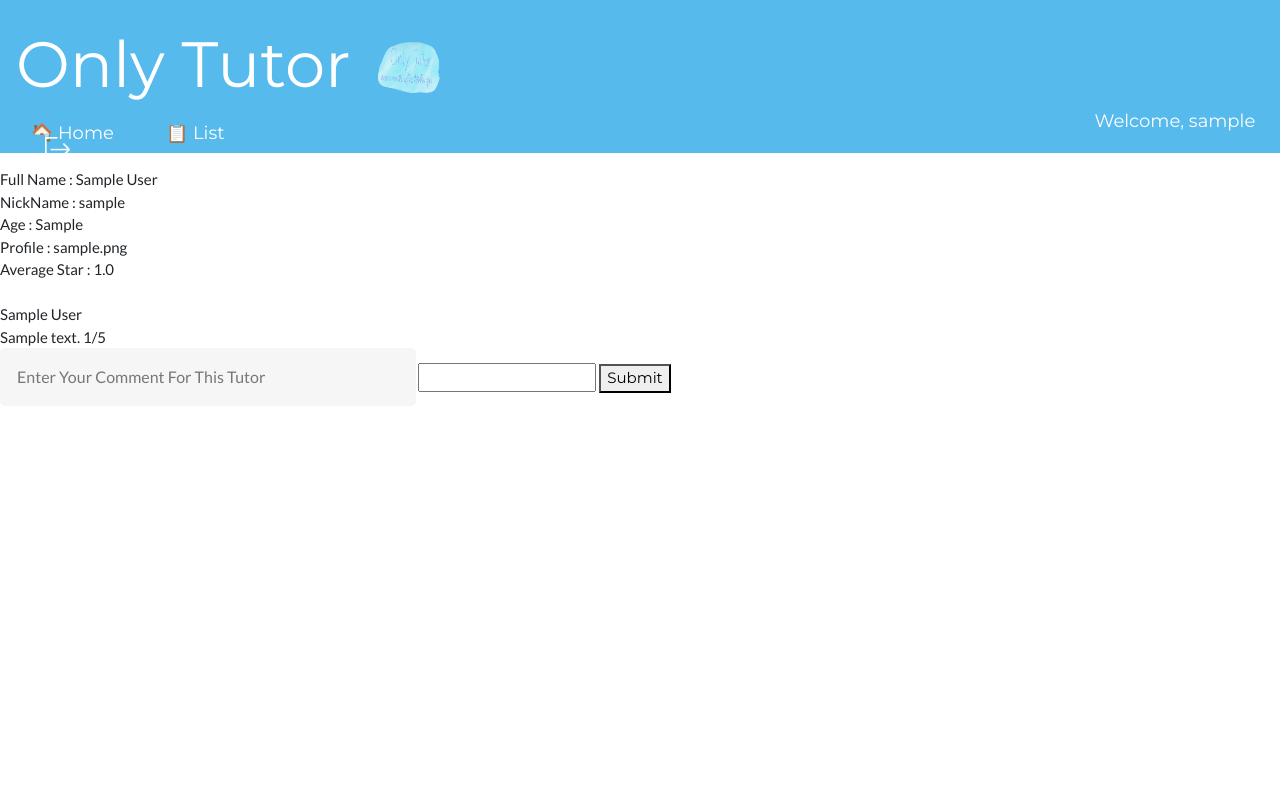
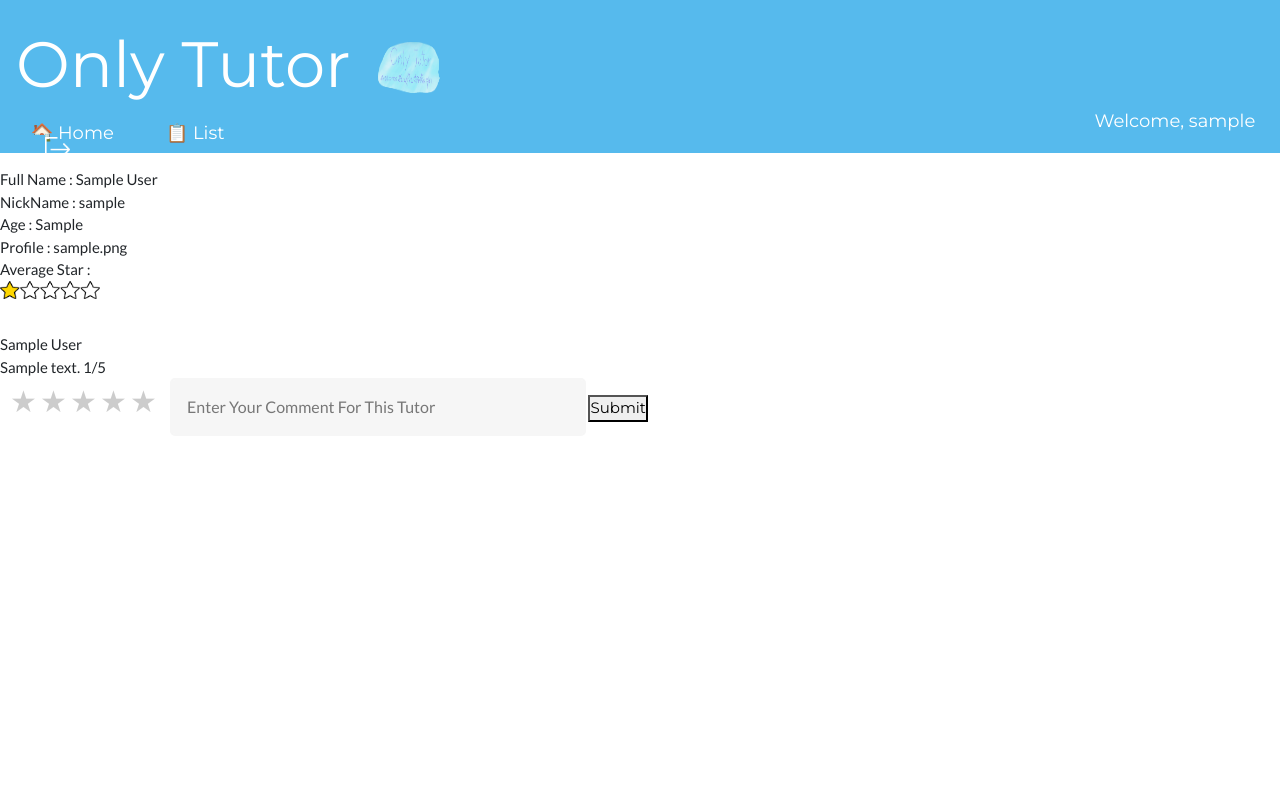
Before and after one commit to 6210612609/projectX, a Django app: page /students/course/tutor/1 in a window 1280 px wide. Run offline with Django 3.2, Linux system fonts and the light colour scheme; a user stored in the database is signed in; tables that the repository leaves empty hold one stand-in row (values such as "Sample post").

Commit message:
star Update

```diff
--- a/proX/static/styles/styles.css
+++ b/proX/static/styles/styles.css
@@ -329,3 +329,47 @@ input[type=number]:placeholder {
 * {
   box-sizing: border-box;
 }
+
+
+
+
+
+*{
+  margin: 0;
+  padding: 0;
+}
+.rate {
+  float: left;
+  height: 46px;
+  padding: 0 10px;
+}
+.rate:not(:checked) > input {
+  position:absolute;
+  top:-9999px;
+}
+.rate:not(:checked) > label {
+  float:right;
+  width:1em;
+  overflow:hidden;
+  white-space:nowrap;
+  cursor:pointer;
+  font-size:30px;
+  color:#ccc;
+}
+.rate:not(:checked) > label:before {
+  content: '★ ';
+}
+.rate > input:checked ~ label {
+  color: #ffc700;
+}
+.rate:not(:checked) > label:hover,
+.rate:not(:checked) > label:hover ~ label {
+  color: #deb217;
+}
+.rate > input:checked + label:hover,
+.rate > input:checked + label:hover ~ label,
+.rate > input:checked ~ label:hover,
+.rate > input:checked ~ label:hover ~ label,
+.rate > label:hover ~ input:checked ~ label {
+  color: #c59b08;
+}
--- a/proX/users/templates/students/tutor_detail.html
+++ b/proX/users/templates/students/tutor_detail.html
@@ -1,14 +1,43 @@
 {% extends "main/layout.html" %}
+{% load static %}
 {% block profile %}
 <a href="{% url 's_profile' %}" class="w3-bar-item w3-button w3-hide-small w3-padding-large w3-hover-white"style="margin-left:-11.5em;">&#129299;Profile</a>
 {% endblock %}
 
 {% block content %}
+<style>
+    h1{
+        width: 100px;
+        position: relative;
+    }
+
+    h1 div{
+        background-color: gold;
+        width: 50%;
+        position:absolute;
+        top:0;
+        left:0;
+        height: 18px;
+        font-size: 20px;
+        z-index: 100;
+    }
+
+    h1 img{
+        width: 100%;
+        position:absolute;
+        top:0;
+        left:0;
+        z-index:110;
+    }
+
+</style>
 Full Name : {{object.user.first_name}} {{object.user.last_name}}<br>
 NickName : {{object.user.nick_Name}}<br>
 Age : {{object.user.age}}<br>
 Profile : {{object.user.profile}}<br>
-Average Star : {{avgstar}}<br>
+Average Star : <h1><div style= "width:calc(20% * {{avgstar}}"></div>
+<img src = "{% static 'images/stars.png' %}"  title = "{{avgstar}}">
+</h1><br>
 
 
 
@@ -22,11 +51,35 @@ Average Star : {{avgstar}}<br>
     <form action="{% url 'tutor_comment' object.user.id %}" method="POST">
         {% csrf_token %}
         <input type="text" name="comment"  placeholder="Enter Your Comment For This Tutor">
-        <input type="int" name="star">
+        <div class="rate">
+            <input name="star" type="radio" id="star5"  value="5" />
+            <label for="star5" title="text">5 stars</label>
 
+            <input name="star" type="radio" id="star4"  value="4" />
+            <label for="star4" title="text">4 stars</label>
+
+            <input name="star" type="radio" id="star3"  value="3" />
+            <label for="star3" title="text">3 stars</label>
+
+            <input name="star" type="radio" id="star2"  value="2" />
+            <label for="star2" title="text">2 stars</label>
+
+            <input name="star" type="radio" id="star1"  value="1" />
+            <label for="star1" title="text">1 star</label>
+
+        </div>
 
         <button type="submit">Submit</button>
 
     </form>
 {%endif%}
+
+  <meta charset="UTF-8">
+  <link rel="stylesheet" type="text/css" href="style.css">
+  <title>Star rating using pure CSS</title>
+
+<body>
+
+</body>
+
 {% endblock %}
```
Also changed, not shown: proX/static/images/stars.png (added).
